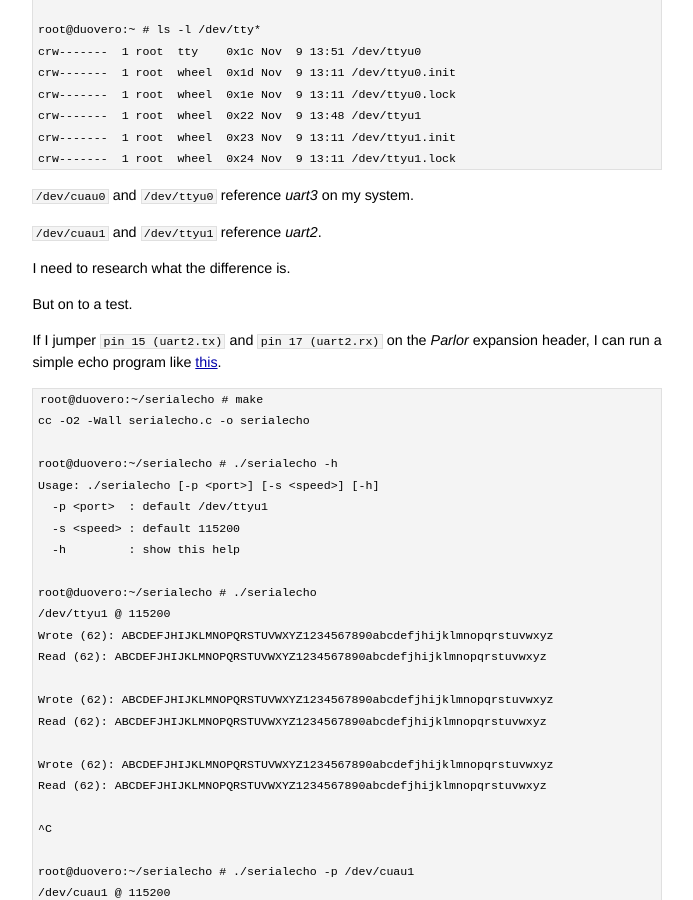
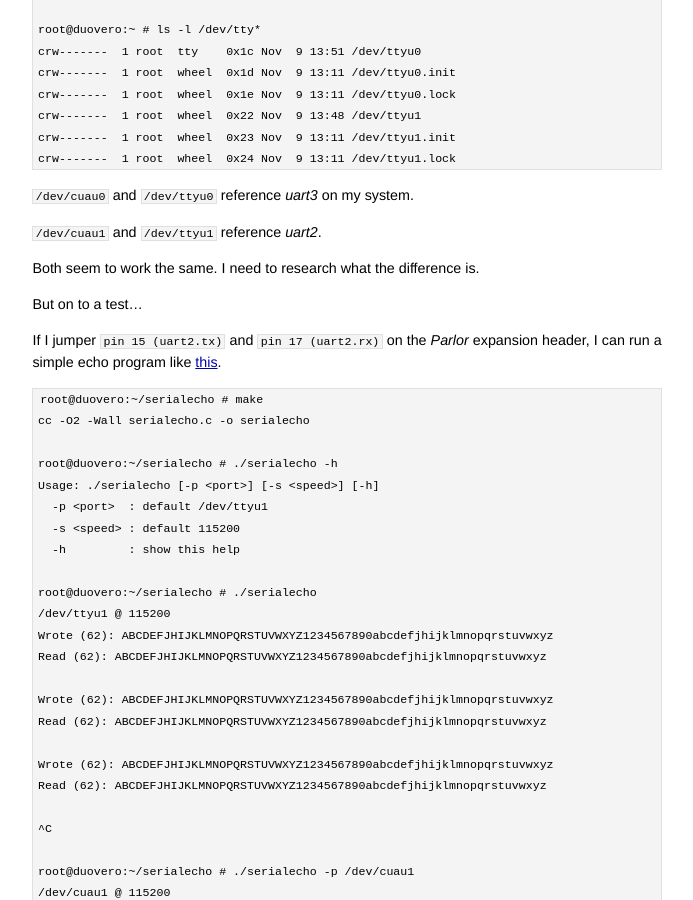
Before and after one commit to jumpnow/jumpnowtek-site, a Jekyll site: the page built from _posts/2014-11-09-FreeBSD-Duovero-serial-ports.md, in a window 1280 px wide and 900 px high, scrolled down 2332 px. Shown: the whole window, without its empty margins (293-986 px from the left). Built offline with Jekyll 4.4.1, drawn with Linux system fonts in a browser that asks for light colours.

Commit message:
Wording on freebsd serial post

```diff
--- a/_posts/2014-11-09-FreeBSD-Duovero-serial-ports.md
+++ b/_posts/2014-11-09-FreeBSD-Duovero-serial-ports.md
@@ -122,9 +122,9 @@ I'm not sure why, but there are multiple `/dev` entries for each *uart*.
 
 `/dev/cuau1` and `/dev/ttyu1` reference *uart2*.
 
-I need to research what the difference is.
+Both seem to work the same. I need to research what the difference is.
 
-But on to a test.
+But on to a test...
 
 If I jumper `pin 15 (uart2.tx)` and `pin 17 (uart2.rx)` on the *Parlor* expansion header, I can run a simple echo program like [this][serialecho].
 
```
